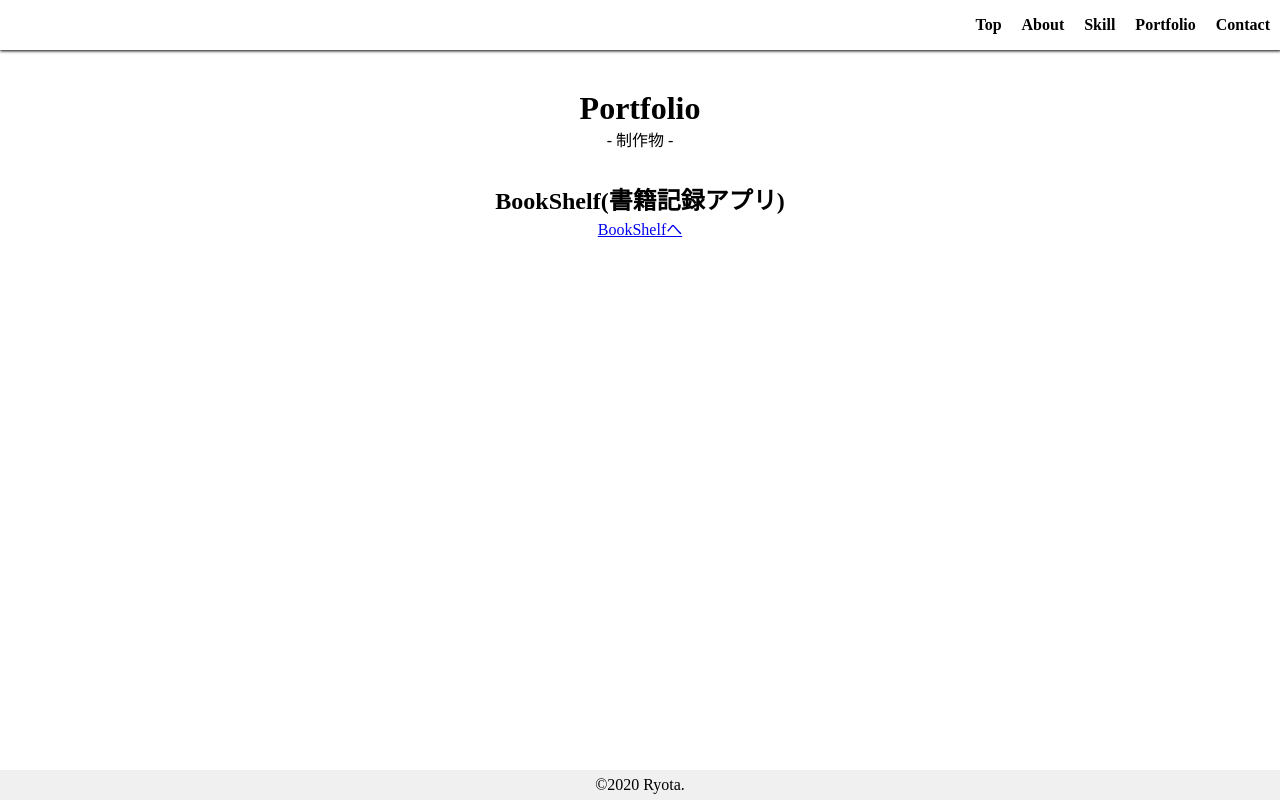
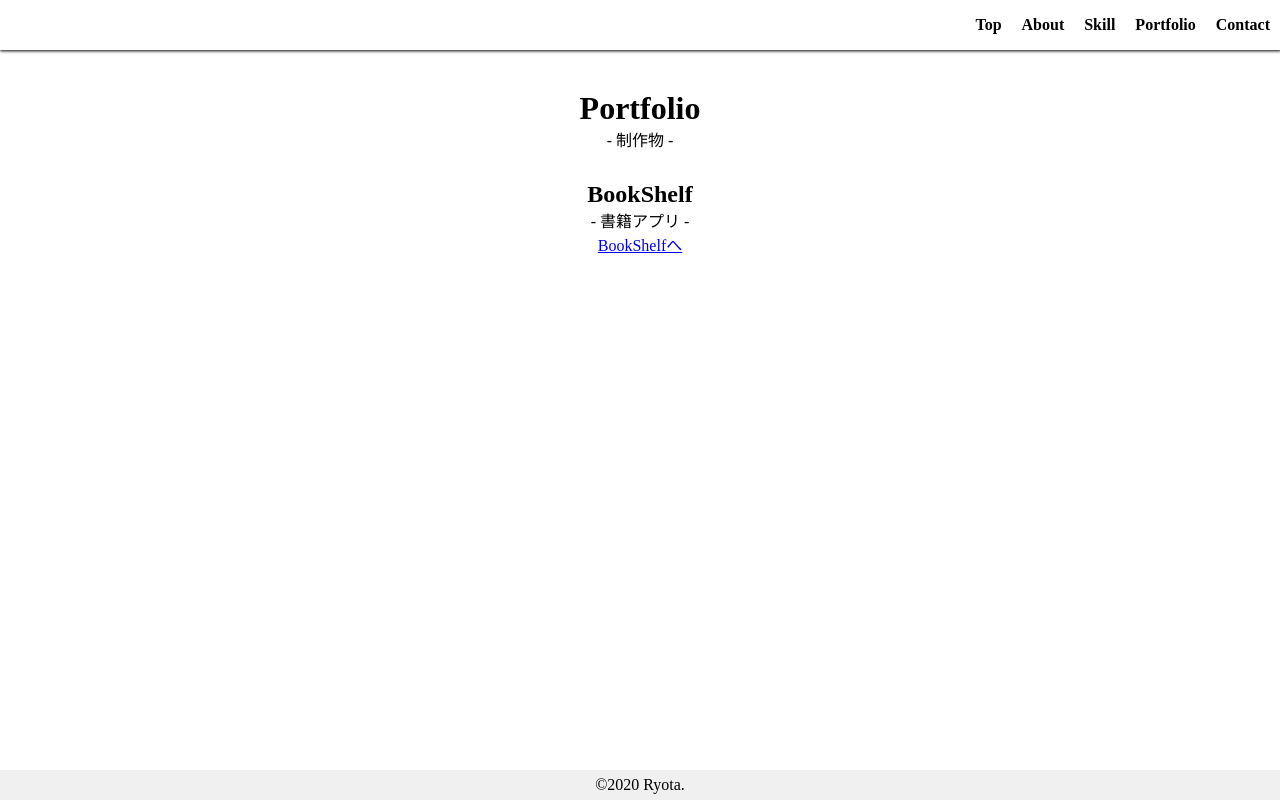
Before and after one commit to ryota-sb/ryota-site, a Vue app: page /#/portfolio in a window 1280 px wide. Built offline with nearby package versions, Linux system fonts and the light colour scheme.

Commit message:
bookshelf リンク変更

```diff
--- a/src/components/PortfolioPage.vue
+++ b/src/components/PortfolioPage.vue
@@ -4,8 +4,9 @@
       <h1>Portfolio</h1>
       <p>- 制作物 -</p>
     </div>
-    <h2>BookShelf(書籍記録アプリ)</h2>
-    <a href="http://app-bookshelf.site:3000">BookShelfへ</a>
+    <h2>BookShelf</h2>
+    <p>- 書籍アプリ -</p>
+    <a href="http://app-bookshelf.site">BookShelfへ</a>
   </div>
 </template>
 
```
